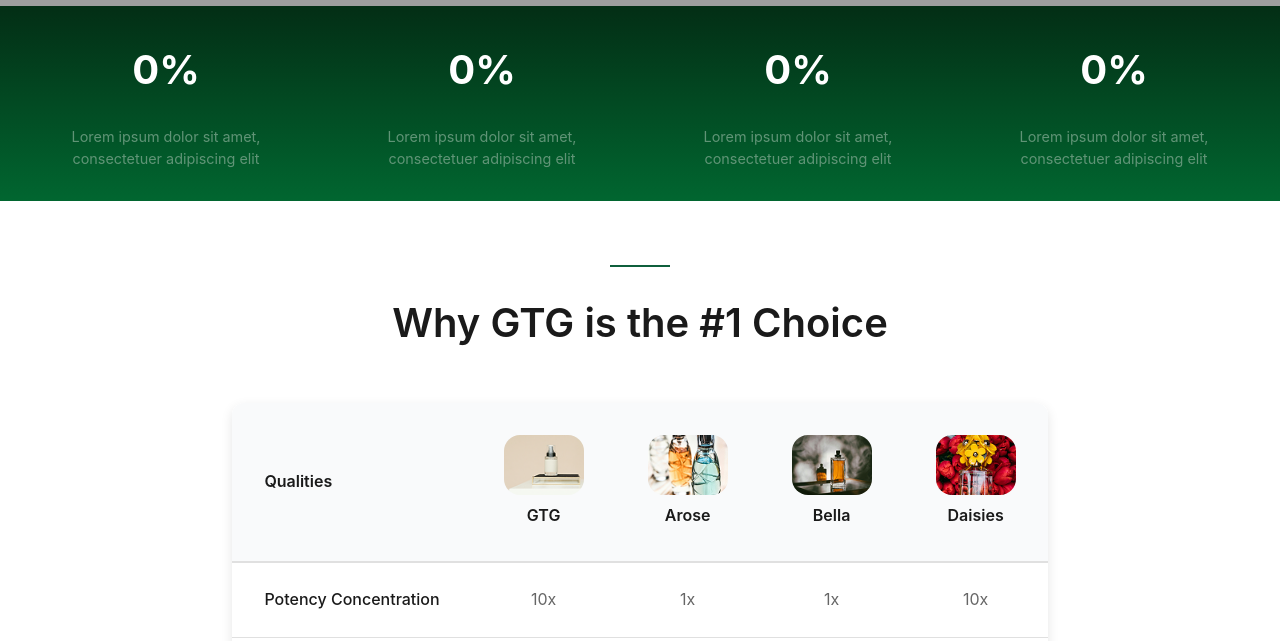
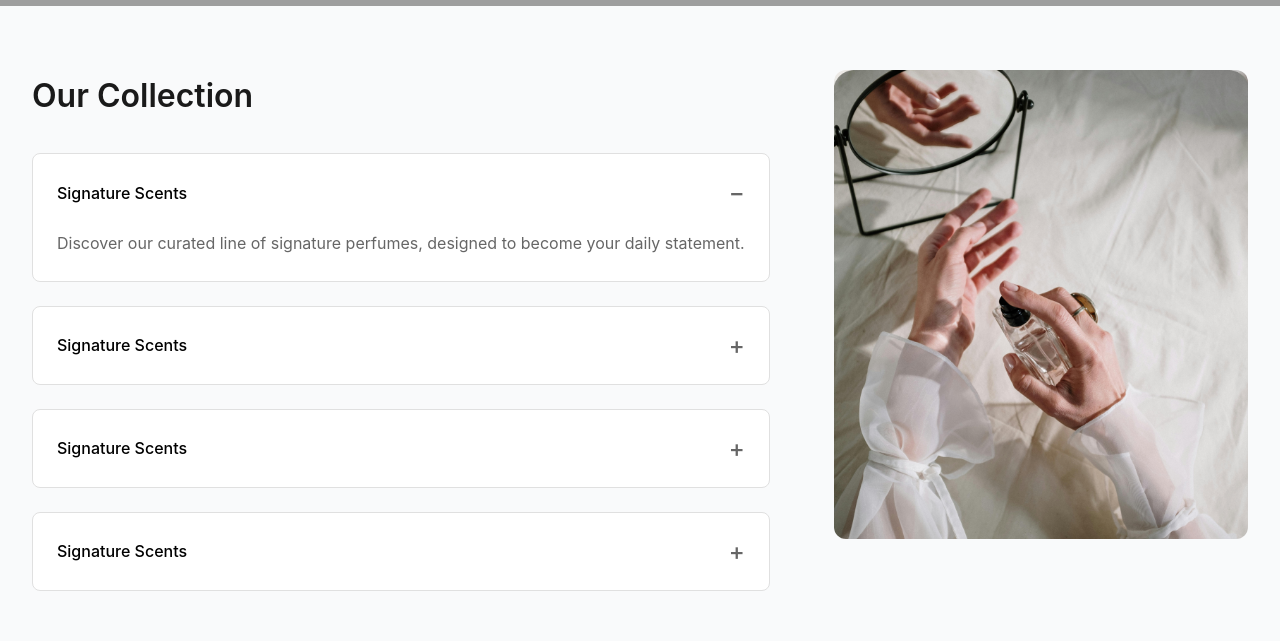
Before and after one commit to bhaveshgoyal182/cube-gtg-perfumes, a plain HTML site: page index.html in a window 1280 px wide. Shown: the part 761-1402 px from the top of the page. Drawn offline with Linux system fonts and the light colour scheme; grey boxes are pictures that could not be loaded.

Commit message:
Added collection section

```diff
--- a/css/styles.css
+++ b/css/styles.css
@@ -266,6 +266,83 @@ ul {
     font-size: 18px;
 }
 
+
+.collection-section {
+    padding: var(--spacing-xxl) 0;
+    background-color: #F9FAFB;
+    display: flex;
+    justify-content: center;
+}
+
+.collection-wrapper {
+    display: grid;
+    grid-template-columns: auto 1fr;
+    gap: var(--spacing-xxl);
+}
+
+.collection-sidebar h2 {
+    font-size: 2rem;
+    font-weight: 600;
+    margin-bottom: var(--spacing-lg);
+    display: flex;
+    align-items: center;
+}
+
+.accordion {
+    display: flex;
+    flex-direction: column;
+    gap: var(--spacing-sm);
+}
+
+.accordion-item {
+    border: 1px solid var(--border-light);
+    border-radius: var(--radius-md);
+    overflow: hidden;
+    background-color: var(--white);
+}
+
+.accordion-header {
+    width: 100%;
+    display: flex;
+    justify-content: space-between;
+    align-items: center;
+    padding: var(--spacing-sm);
+    font-size: 1rem;
+    font-weight: 500;
+    text-align: left;
+    cursor: pointer;
+    transition: all var(--transition);
+}
+
+.accordion-header:hover {
+    background-color: #F9FAFB;
+}
+
+.accordion-icon {
+    font-size: 1.5rem;
+    color: var(--text-secondary);
+}
+
+.accordion-content {
+    display: none;
+    padding: 0 var(--spacing-sm) var(--spacing-sm);
+    color: var(--text-secondary);
+}
+
+.accordion-item.active .accordion-content {
+    display: block;
+}
+
+.collection-image {
+    border-radius: var(--radius-lg);
+    overflow: hidden;
+    height: 90%;
+}
+
+.collection-image img {
+    object-fit: cover;
+}
+
 .statistics-section {
     background: linear-gradient(180deg, #032E15 0%, #016630 100%);
 }
@@ -480,6 +557,7 @@ ul {
     color: var(--white);
     border-radius: 0;
     font-weight: 600;
+    padding: 12px 24px;
 }
 
 .btn-subscribe:hover {
--- a/index.html
+++ b/index.html
@@ -64,6 +64,57 @@
                     </div>
                 </div>
                 <a href="#product" class="btn btn-primary btn-hero">Shop Now</a>
+            </div>
+        </div>
+    </section>
+
+    <section class="collection-section">
+        <div class="container">
+            <div class="collection-wrapper">
+                <div class="collection-sidebar">
+                    <h2>Our Collection</h2>
+                    <div class="accordion">
+                        <div class="accordion-item active">
+                            <button class="accordion-header">
+                                <span>Signature Scents</span>
+                                <span class="accordion-icon">−</span>
+                            </button>
+                            <div class="accordion-content">
+                                <p>Discover our curated line of signature perfumes, designed to become your daily statement.</p>
+                            </div>
+                        </div>
+                        <div class="accordion-item">
+                            <button class="accordion-header">
+                                <span>Signature Scents</span>
+                                <span class="accordion-icon">+</span>
+                            </button>
+                            <div class="accordion-content">
+                                <p>Exclusive fragrances for special occasions.</p>
+                            </div>
+                        </div>
+                        <div class="accordion-item">
+                            <button class="accordion-header">
+                                <span>Signature Scents</span>
+                                <span class="accordion-icon">+</span>
+                            </button>
+                            <div class="accordion-content">
+                                <p>Premium collection for the discerning individual.</p>
+                            </div>
+                        </div>
+                        <div class="accordion-item">
+                            <button class="accordion-header">
+                                <span>Signature Scents</span>
+                                <span class="accordion-icon">+</span>
+                            </button>
+                            <div class="accordion-content">
+                                <p>Seasonal limited edition fragrances.</p>
+                            </div>
+                        </div>
+                    </div>
+                </div>
+                <div class="collection-image">
+                    <img src="assets/images/collection-hands.png" alt="Perfume Collection" loading="lazy">
+                </div>
             </div>
         </div>
     </section>
```
Also changed, not shown: assets/images/collection-hands.png (added).
